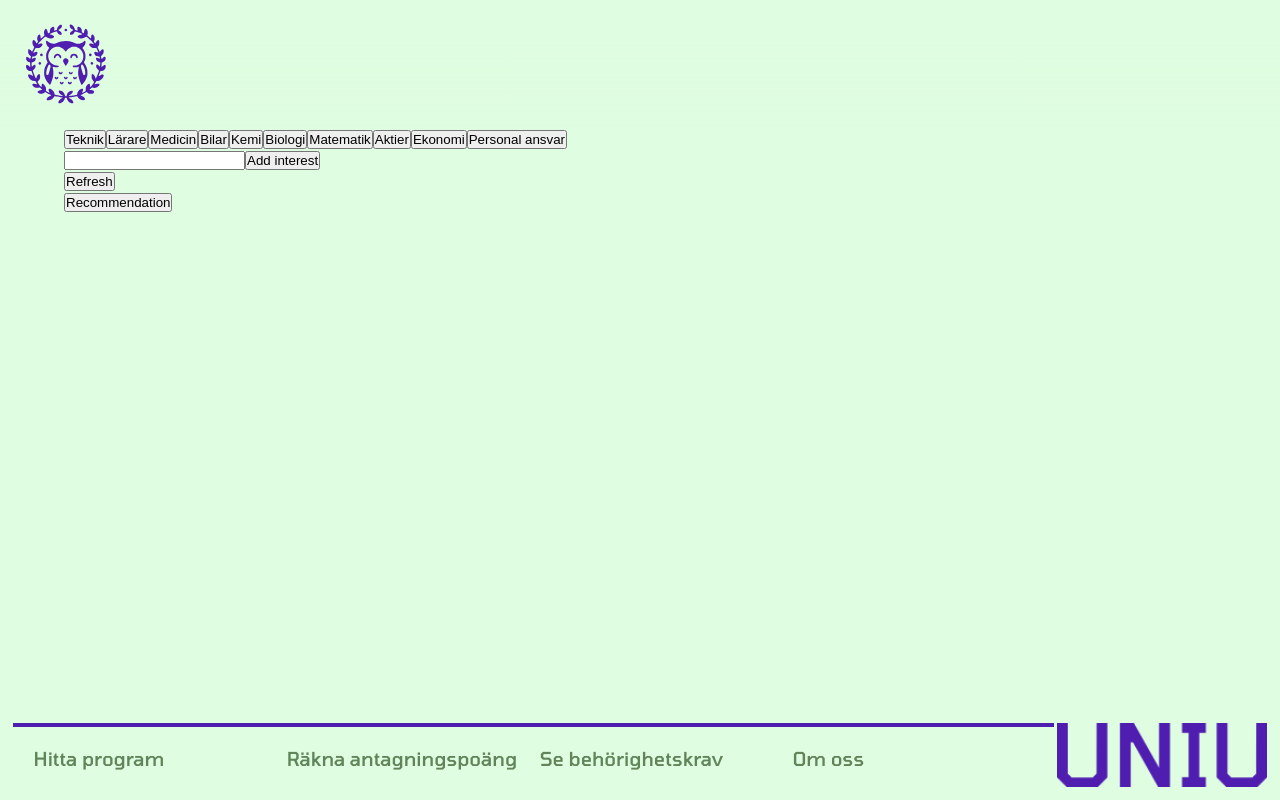
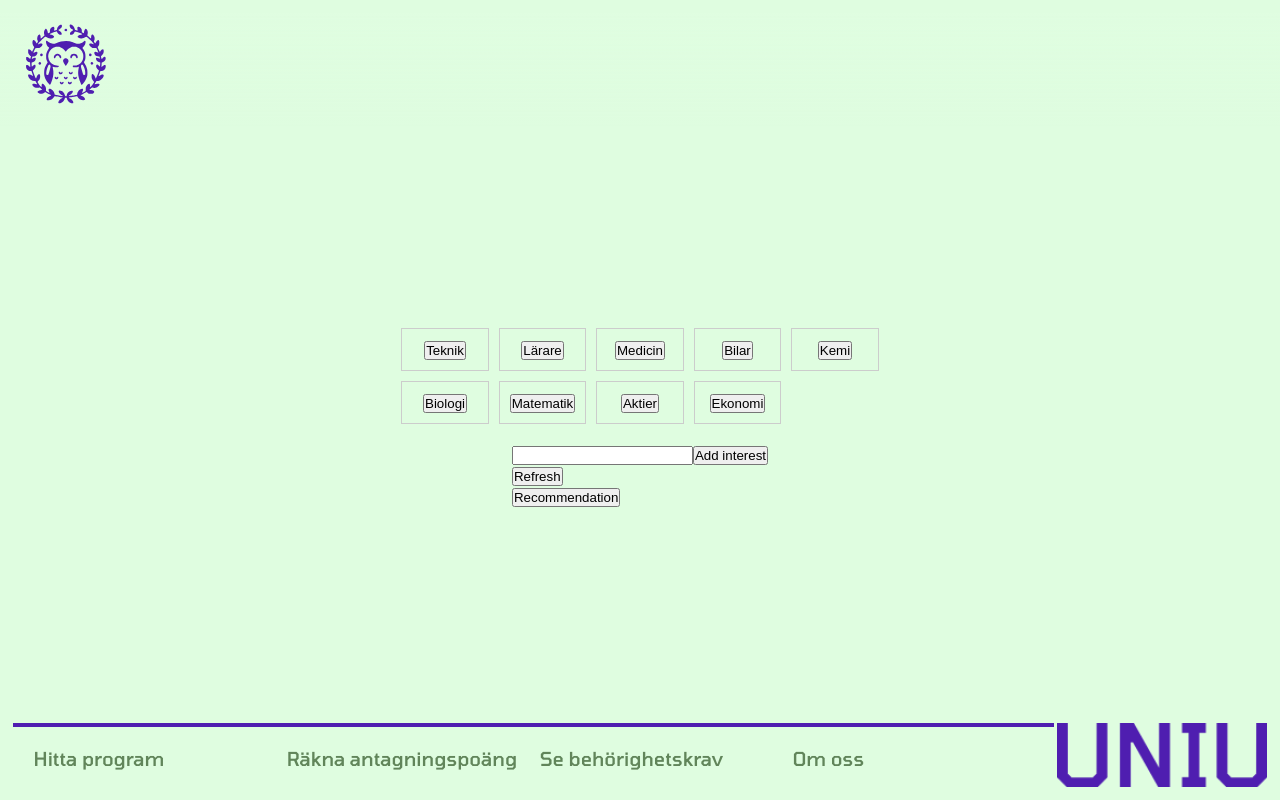
Before and after one commit to Karl-Johan-Jacobson/Ladusvala, a Next.js app in the folder uniuggla/: page /interest_select in a window 1280 px wide. Built offline with nearby package versions, Linux system fonts and the light colour scheme.

Commit message:
Fixed basic layout for interest selector page. No advanced design implementation.
Co-authored-by: Rasmus Sjöberg <sjoberg.rasmus@outlook.com>

```diff
--- a/uniuggla/app/globals.css
+++ b/uniuggla/app/globals.css
@@ -56,6 +56,7 @@ p {
   animation:
     blink-caret .75s step-end infinite 1s;
 }
+
 /* keyframes takes care of the functionality of the typewriter animation */
 @keyframes blink-caret {
   from, to { border-color: transparent; }
@@ -218,3 +219,39 @@ footer {
   background-color: #4F1EB0;
   color: white;
 }
+
+.notSelectedInterestList {
+  display: grid;
+  grid-template-columns: repeat(5, 1fr); /* 5 columns */
+  grid-template-rows: repeat(2, auto); /* 2 rows */
+  grid-gap: 10px; /* Adjust gap between grid items */
+  margin-top: 100px;
+  max-width: fit-content;
+  margin-left: auto;
+  margin-right: auto;
+  max-height: 200px;
+}
+
+.selectedInterestList {
+  display: grid;
+  grid-template-columns: repeat(5, 1fr); /* 5 columns */
+  grid-template-rows: repeat(2, auto); /* 2 rows */
+  grid-gap: 10px; /* Adjust gap between grid items */
+  max-width: fit-content;
+  margin-left: auto;
+  margin-right: auto;
+  min-height: 100px;
+}
+
+.interests{
+  padding: 10px;
+  border: 1px solid #ccc;
+  text-align: center;
+}
+
+.customInterestForm{
+  max-width: fit-content;
+  margin-left: auto;
+  margin-right: auto;
+  margin-top: 20px;
+}
--- a/uniuggla/app/layout.tsx
+++ b/uniuggla/app/layout.tsx
@@ -7,7 +7,7 @@ import Footer from "@/components/server/footer";
 const inter = Inter({ subsets: ["latin"] });
 
 export const metadata: Metadata = {
-  title: "Create Next App",
+  title: "UNIU",
   description: "Generated by create next app",
 };
 
--- a/uniuggla/components/client/InterestList.tsx
+++ b/uniuggla/components/client/InterestList.tsx
@@ -6,7 +6,7 @@ import InterestListItem from "./InterestListItem";
 import { v4 as uuidv4 } from 'uuid';
 import Link from "next/link";
 
-export const NUMBER_OF_INTERESTS = 10;
+export const NUMBER_OF_INTERESTS = 9;
 
 export const InterestList = ({ interest }: {interest: Interest[]}) => {
   const [selectedInterests, setSelectedInterests] = useState<Interest[]>([])
@@ -96,26 +96,25 @@ export const InterestList = ({ interest }: {interest: Interest[]}) => {
   }
 
   return (
-    <main>
-      <div className="" style={{marginTop: '10vw'}}>
+    <main className="" style={{marginTop: '10vw'}}>
+      <div className="selectedInterestList">
         {selectedInterests.map((interest) => (
           <InterestListItem onSelect={handleDeselect} interest={interest} isSelected={true} key={interest.interestId}/>
         ))}
       </div>
-      <div className="">
+      <div className="notSelectedInterestList">
         {notSelected.map((interest) => (
           <InterestListItem onSelect={handleSelect} interest={interest} isSelected={false} key={interest.interestId}/>)
         )}
       </div>
-      <div>
-        <form onSubmit={addCustomInterest} className="">
+      <div className="customInterestForm">
+        <form onSubmit={addCustomInterest}>
           <input type="text" value={customInterest} onChange={handleUpdate} required className=""/>
           <button type="submit" className="">Add interest</button>
         </form>
         <button onClick={shuffle} className="">
           Refresh
         </button>
-      </div>
         <div>
           <Link href={{
             pathname: "/program_recommendations",
@@ -127,7 +126,7 @@ export const InterestList = ({ interest }: {interest: Interest[]}) => {
               Recommendation
             </button>
           </Link>
-
+        </div>
       </div>
 
     </main>
--- a/uniuggla/components/client/InterestListItem.tsx
+++ b/uniuggla/components/client/InterestListItem.tsx
@@ -11,7 +11,7 @@ interface InterestListItemProps {
 
 export default function InterestListItem({ interest, isSelected, onSelect }: InterestListItemProps) {
   return (
-    <>
+    <div className="interests">
       {isSelected ?
         <button onClick={() => onSelect(interest)} className="interestSelected">
           {interest.interestTitle}
@@ -20,6 +20,6 @@ export default function InterestListItem({ interest, isSelected, onSelect }: Int
           {interest.interestTitle}
         </button>
       }
-    </>
+    </div>
   );
 }
```
Lines whose indentation alone changed are shown as unchanged.
